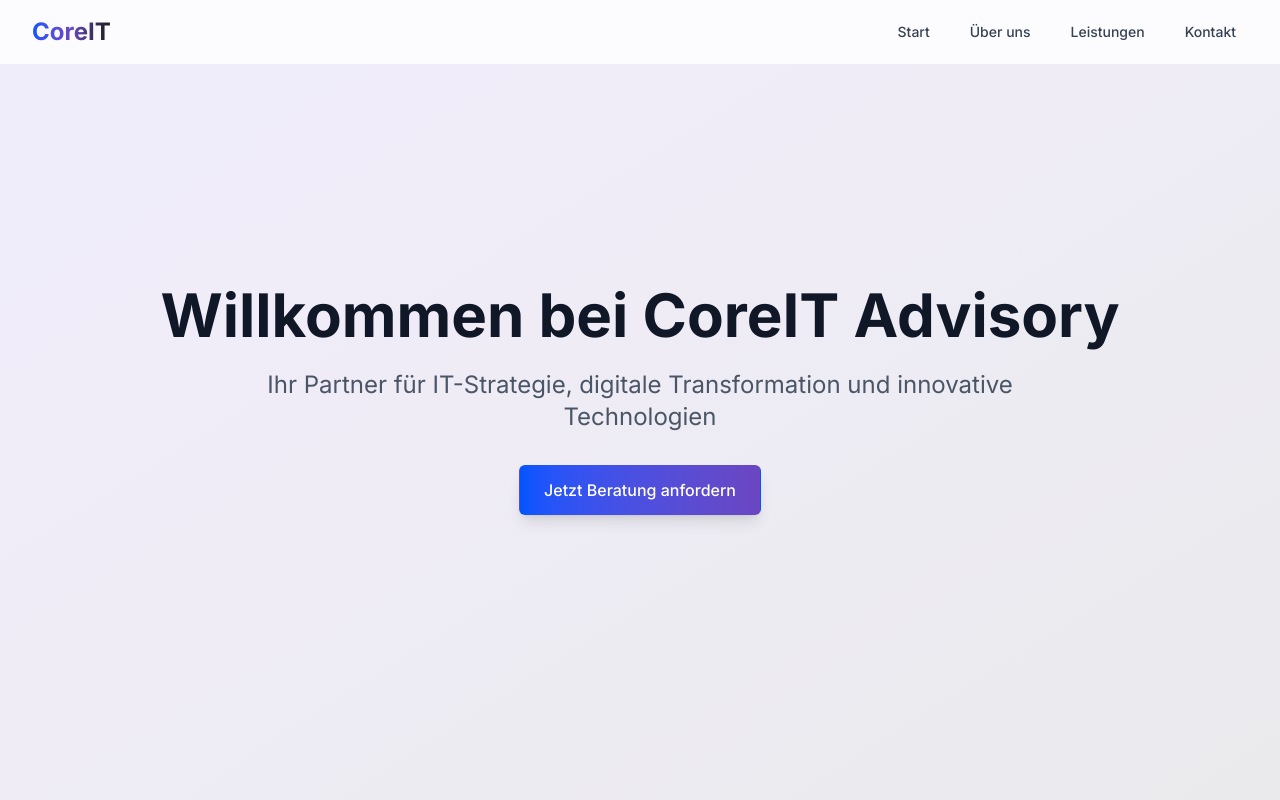
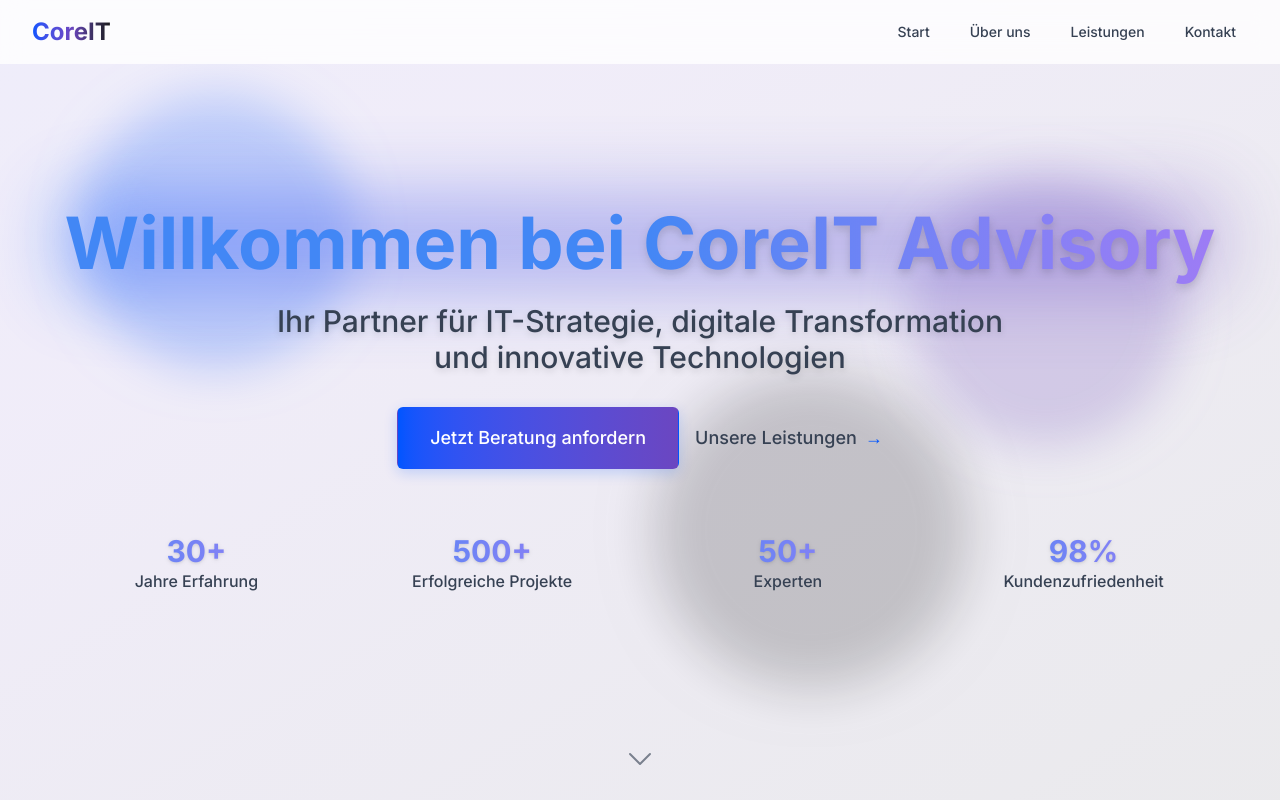
Before and after one commit to lhaley2610/coreitadvisory, a Next.js app: page / in a window 1280 px wide. Built offline with nearby package versions, Linux system fonts and the light colour scheme.

Commit message:
Update: Verbesserte Überschrift-Sichtbarkeit und Design-Anpassungen

```diff
--- a/app/components/Hero.tsx
+++ b/app/components/Hero.tsx
@@ -1,25 +1,53 @@
 'use client'
 
 import { motion } from 'framer-motion'
+import { ChevronDownIcon } from '@heroicons/react/24/outline'
 
 export default function Hero() {
+  const scrollToContent = () => {
+    window.scrollTo({
+      top: window.innerHeight,
+      behavior: 'smooth'
+    })
+  }
+
   return (
     <section className="relative h-screen flex items-center justify-center overflow-hidden">
-      {/* Animated gradient background */}
+      {/* Animated background elements */}
       <div className="absolute inset-0 bg-gradient-to-br from-[#0055FF] via-[#6B46C1] to-[#1A1A1A] opacity-10 animate-gradient"></div>
+      <div className="absolute inset-0">
+        <div className="absolute top-20 left-20 w-72 h-72 bg-[#0055FF] rounded-full mix-blend-multiply filter blur-xl opacity-20 animate-blob"></div>
+        <div className="absolute top-40 right-20 w-72 h-72 bg-[#6B46C1] rounded-full mix-blend-multiply filter blur-xl opacity-20 animate-blob animation-delay-2000"></div>
+        <div className="absolute bottom-20 left-1/2 w-72 h-72 bg-[#1A1A1A] rounded-full mix-blend-multiply filter blur-xl opacity-20 animate-blob animation-delay-4000"></div>
+      </div>
 
+      {/* Content */}
       <div className="relative z-10 max-w-7xl mx-auto px-4 sm:px-6 lg:px-8 text-center">
+        <motion.div
+          initial={{ opacity: 0, y: 20 }}
+          animate={{ opacity: 1, y: 0 }}
+          transition={{ duration: 0.8 }}
+          className="space-y-6"
+        >
           <motion.h1
-          className="text-4xl sm:text-5xl md:text-6xl font-bold text-gray-900 mb-6"
+            className="text-5xl sm:text-6xl md:text-7xl font-bold mb-6"
             initial={{ opacity: 0, y: 20 }}
             animate={{ opacity: 1, y: 0 }}
             transition={{ duration: 0.8 }}
           >
-          Willkommen bei CoreIT Advisory
+            <span className="relative">
+              <span className="absolute inset-0 bg-gradient-to-r from-[#0055FF] to-[#6B46C1] blur-2xl opacity-40"></span>
+              <span className="relative">
+                <span className="text-[#4287f5]">Willkommen bei </span>
+                <span className="bg-gradient-to-r from-[#4287f5] to-[#9d7cf5] bg-clip-text text-transparent drop-shadow-lg">
+                  CoreIT Advisory
+                </span>
+              </span>
+            </span>
           </motion.h1>
 
           <motion.p
-          className="text-xl sm:text-2xl text-gray-600 mb-8 max-w-3xl mx-auto"
+            className="text-xl sm:text-2xl md:text-3xl text-gray-700 font-medium mb-8 max-w-3xl mx-auto drop-shadow-md"
             initial={{ opacity: 0, y: 20 }}
             animate={{ opacity: 1, y: 0 }}
             transition={{ duration: 0.8, delay: 0.2 }}
@@ -31,15 +59,62 @@ export default function Hero() {
             initial={{ opacity: 0, y: 20 }}
             animate={{ opacity: 1, y: 0 }}
             transition={{ duration: 0.8, delay: 0.4 }}
+            className="flex flex-col sm:flex-row gap-4 justify-center items-center"
           >
             <a
               href="/contact"
-            className="btn-primary"
+              className="btn-primary group relative overflow-hidden px-8 py-4 text-lg shadow-blue"
             >
+              <span className="relative z-10">
                 Jetzt Beratung anfordern
+              </span>
+              <div className="absolute inset-0 bg-gradient-to-r from-[#6B46C1] to-[#0055FF] opacity-0 group-hover:opacity-100 transition-opacity duration-300"></div>
+            </a>
+            <a
+              href="/services"
+              className="text-gray-700 hover:text-[#0055FF] transition-colors duration-300 flex items-center gap-2 text-lg font-medium"
+            >
+              Unsere Leistungen
+              <span className="text-[#0055FF]">→</span>
             </a>
           </motion.div>
+
+          {/* Stats */}
+          <motion.div
+            initial={{ opacity: 0, y: 20 }}
+            animate={{ opacity: 1, y: 0 }}
+            transition={{ duration: 0.8, delay: 0.6 }}
+            className="grid grid-cols-2 md:grid-cols-4 gap-8 mt-16"
+          >
+            {[
+              { number: '30+', label: 'Jahre Erfahrung' },
+              { number: '500+', label: 'Erfolgreiche Projekte' },
+              { number: '50+', label: 'Experten' },
+              { number: '98%', label: 'Kundenzufriedenheit' }
+            ].map((stat, index) => (
+              <div key={index} className="text-center">
+                <div className="text-3xl font-bold bg-gradient-to-r from-[#4287f5] to-[#9d7cf5] bg-clip-text text-transparent drop-shadow">{stat.number}</div>
+                <div className="text-gray-700 font-medium">{stat.label}</div>
               </div>
+            ))}
+          </motion.div>
+        </motion.div>
+      </div>
+
+      {/* Scroll indicator */}
+      <motion.div
+        initial={{ opacity: 0, y: 0 }}
+        animate={{ opacity: 1, y: 10 }}
+        transition={{
+          duration: 1,
+          repeat: Infinity,
+          repeatType: "reverse"
+        }}
+        className="absolute bottom-8 left-1/2 transform -translate-x-1/2 cursor-pointer"
+        onClick={scrollToContent}
+      >
+        <ChevronDownIcon className="h-8 w-8 text-gray-600 hover:text-[#0055FF] transition-colors duration-300" />
+      </motion.div>
     </section>
   )
 }
--- a/app/globals.css
+++ b/app/globals.css
@@ -41,9 +41,40 @@ body {
   }
 }
 
+@keyframes blob {
+  0% {
+    transform: translate(0px, 0px) scale(1);
+  }
+  33% {
+    transform: translate(30px, -50px) scale(1.1);
+  }
+  66% {
+    transform: translate(-20px, 20px) scale(0.9);
+  }
+  100% {
+    transform: translate(0px, 0px) scale(1);
+  }
+}
+
 .animate-gradient {
   background-size: 200% 200%;
   animation: gradient 15s ease infinite;
+}
+
+.animate-blob {
+  animation: blob 7s infinite;
+}
+
+.animation-delay-2000 {
+  animation-delay: 2s;
+}
+
+.animation-delay-4000 {
+  animation-delay: 4s;
+}
+
+.shadow-blue {
+  box-shadow: 0 4px 14px 0 rgba(0, 85, 255, 0.2);
 }
 
 @layer base {
```
Also changed, not shown: 1 other file (tests, documents, lock files or other folders). Lines whose indentation alone changed are shown as unchanged.
